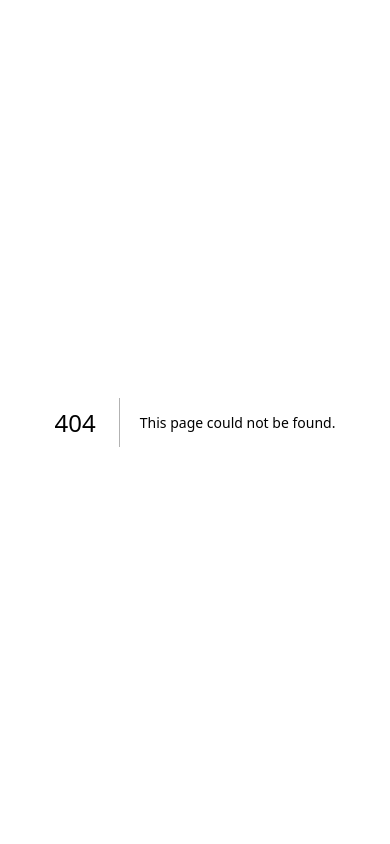
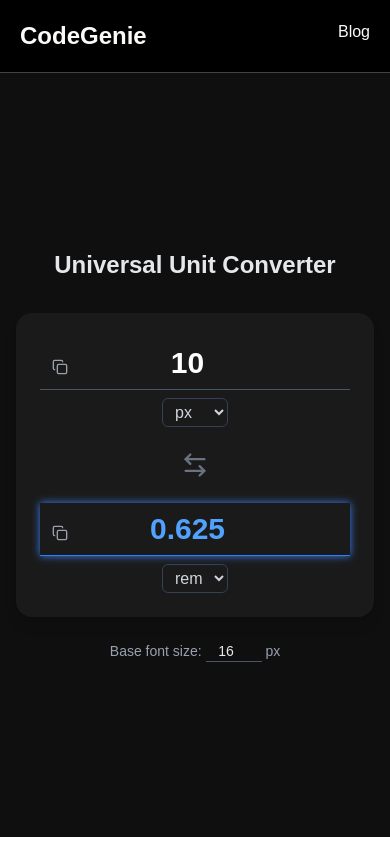
Before and after one commit to krashoka/codegenie, a Next.js app: page /tools/universal-unit-converter in a window 390 px wide. Before the commit this address had no page. Built offline with nearby package versions, Linux system fonts and the light colour scheme.

Commit message:
Universal-unit-converter added and mobile responsiveness implemented.

```diff
--- a/package.json
+++ b/package.json
@@ -11,6 +11,7 @@
   "dependencies": {
     "dayjs": "^1.11.13",
     "file-saver": "^2.0.5",
+    "framer-motion": "^12.23.24",
     "lorem-ipsum": "^2.0.8",
     "lucide-react": "^0.534.0",
     "next": "15.4.5",
--- a/src/app/page.tsx
+++ b/src/app/page.tsx
@@ -5,7 +5,7 @@ export default function Home() {
   return (
     <div>
       <Header />
-      <main className="max-w-4xl mx-auto pt-8 pb-8">
+      <main className="max-w-4xl mx-auto pt-8 pb-8 px-4">
         <section className="text-center mb-12">
           <h1 className="text-4xl font-bold text-white-900 mb-4">
             Welcome to <span className="text-blue-600">CodeGenie</span>
@@ -17,11 +17,12 @@ export default function Home() {
 
         <section className="grid grid-cols-1 sm:grid-cols-2 lg:grid-cols-3 gap-6">
           <ToolCard title="JSON Formatter" description="Format and beautify JSON data instantly." navigationLink="/tools/json-formatter"/>
-          <ToolCard title="UUID Generator" description="Generate unique UUIDs for any purpose." navigationLink="/tools/uuid-generator"/>
+          <ToolCard title="Universal Unit Converter" description="Convert between PX, REM, EM, %, VW, and VH instantly with real-time updates." navigationLink="/tools/universal-unit-converter"/>
           <ToolCard title="Base64 Encoder/Decoder" description="Encode or decode Base64 strings easily." navigationLink="/tools/base64-encoder-decoder"/>
           <ToolCard title="Lorem Ipsum Generator" description="Quickly generate placeholder text." navigationLink="/tools/lorem-ipsum-generator"/>
+          <ToolCard title="Timestamp Converter" description="Convert between UNIX timestamps and human-readable date formats." navigationLink="/tools/timestamp-converter"/>
+          <ToolCard title="UUID Generator" description="Generate unique UUIDs for any purpose." navigationLink="/tools/uuid-generator"/>
           <ToolCard title="Case Converter" description="Convert text to uppercase, lowercase, and more." navigationLink="/tools/case-converter"/>
-          <ToolCard title="Timestamp Converter" description="Convert between UNIX timestamps and human-readable date formats." navigationLink="/tools/timestamp-converter"/>
         </section>
       </main>
     </div>
--- a/src/app/tools/base64-encoder-decoder/page.tsx
+++ b/src/app/tools/base64-encoder-decoder/page.tsx
@@ -53,7 +53,7 @@ export default function Base64EncoderDecoder() {
   return (
     <>
       <Header />
-      <main className="max-w-4xl mx-auto px-4 py-10 bg-gray-900 text-white">
+      <main className="max-w-4xl mx-auto px-4 py-10 bg-gray-900 text-white mt-6">
         <h1 className="text-3xl font-bold mb-6">Base64 Encoder/Decoder</h1>
 
         <div className="flex flex-col md:flex-row gap-6 w-full">
--- a/src/app/tools/case-converter/page.tsx
+++ b/src/app/tools/case-converter/page.tsx
@@ -54,7 +54,7 @@ export default function CaseConverter() {
   return (
     <>
       <Header />
-      <main className="max-w-4xl mx-auto px-4 py-10 bg-gray-900">
+      <main className="max-w-4xl mx-auto px-4 py-10 bg-gray-900 mt-6">
         <div className="flex items-center justify-between gap-1 mb-6">
           <h1 className="text-3xl font-bold text-white">Case Converter</h1>
 
--- a/src/app/tools/json-formatter/page.tsx
+++ b/src/app/tools/json-formatter/page.tsx
@@ -78,16 +78,16 @@ export default function JsonFormatterPage() {
   return (
     <>
       <Header />
-      <main className="max-w-4xl mx-auto px-4 py-10 bg-gray-900 text-white">
-        <div className="flex justify-between items-end mb-6">
-          <div>
-            <h1 className="text-3xl font-bold mb-4">JSON Formatter</h1>
-            <p className="text-gray-400">
-              Paste your JSON below. It formats automatically as you type.
-            </p>
-          </div>
-          <h2 className="text-gray-300">- OR -</h2>
-          <div>
+      <main className="max-w-4xl mx-auto px-4 py-10 bg-gray-900 text-white mt-6">
+        <h1 className="text-3xl font-bold mb-4">JSON Formatter</h1>
+        <div className="flex flex-col sm:flex-row sm:justify-between sm:items-end mb-6 space-y-3 sm:space-y-0">
+          <p className="text-gray-400">
+            Paste your JSON below. It formats automatically as you type.
+          </p>
+
+          <h2 className="text-gray-300 text-center sm:text-left">- OR -</h2>
+
+          <div className="flex justify-center sm:justify-end">
             <button
               onClick={triggerFileInput}
               className="bg-green-600 text-white px-4 py-2 rounded hover:bg-green-700"
--- a/src/app/tools/lorem-ipsum-generator/page.tsx
+++ b/src/app/tools/lorem-ipsum-generator/page.tsx
@@ -59,17 +59,18 @@ export default function LoremIpsumPage() {
   return (
     <>
       <Header />
-      <main className="max-w-4xl mx-auto px-4 py-10 bg-gray-900">
+      <main className="max-w-4xl mx-auto px-4 py-10 bg-gray-900 mt-6">
         <h1 className="text-3xl font-bold text-[#fbfaf9] mb-6">
           Lorem Ipsum Generator
         </h1>
-        <div className="flex items-center gap-3 mb-6">
+        <div className="flex flex-col md:flex-row items-start md:items-center gap-3 mb-6">
+          <div>
             <input
               type="number"
               value={count}
               min={1}
               onChange={(e) => setCount(Number(e.target.value))}
-            className="border px-3 py-2 rounded-md w-20"
+              className="border px-3 py-2 rounded-md w-20 mr-3"
             />
             <select
               value={type}
@@ -86,9 +87,11 @@ export default function LoremIpsumPage() {
                 Words
               </option>
             </select>
+          </div>
+
           <button
             onClick={generate}
-            className="bg-blue-600 text-white px-4 py-2 rounded hover:bg-blue-700 transition"
+            className="bg-blue-600 text-white px-4 py-2 rounded hover:bg-blue-700 transition w-full md:w-auto"
           >
             Generate
           </button>
@@ -108,16 +111,17 @@ export default function LoremIpsumPage() {
               )}
             </div>
 
-            <div className="flex gap-4">
+            <div className="flex flex-col sm:flex-row gap-4">
               <button
                 onClick={handleCopy}
-                className="border border-white rounded-md bg-gray-800 text-white px-4 py-2 rounded hover:bg-gray-900"
+                className="border border-white rounded-md bg-gray-800 text-white px-4 py-2 hover:bg-gray-900 whitespace-nowrap"
               >
                 {copyToClipboard}
               </button>
+
               <button
                 onClick={handleDownload}
-                className="bg-green-600 text-white px-4 py-2 rounded hover:bg-green-700"
+                className="bg-green-600 text-white px-4 py-2 rounded hover:bg-green-700 whitespace-nowrap"
               >
                 Download .txt
               </button>
--- a/src/app/tools/timestamp-converter/page.tsx
+++ b/src/app/tools/timestamp-converter/page.tsx
@@ -83,7 +83,7 @@ export default function TimestampConverter() {
   return (
     <>
       <Header />
-      <main className="max-w-4xl mx-auto px-4 py-10 bg-gray-900">
+      <main className="max-w-4xl mx-auto px-4 py-10 bg-gray-900 mt-6">
         <h1 className="text-3xl font-bold text-[#fbfaf9] mb-6">
           Timestamp Converter
         </h1>
--- /dev/null
+++ b/src/app/tools/universal-unit-converter/page.tsx
@@ -0,0 +1,234 @@
+"use client";
+
+import { useState, useEffect } from "react";
+import { motion } from "framer-motion";
+import Header from "@/components/Header";
+import { ArrowLeftRight, CheckCheck, Copy } from "lucide-react";
+
+export default function UnitConverter() {
+  const [leftValue, setLeftValue] = useState("10");
+  const [rightValue, setRightValue] = useState("");
+  const [leftUnit, setLeftUnit] = useState("px");
+  const [rightUnit, setRightUnit] = useState("rem");
+  const [baseFontSize, setBaseFontSize] = useState(16);
+  const [activeSide, setActiveSide] = useState<"left" | "right">("left");
+  const [copyL, setCopyL] = useState(false);
+  const [copyR, setCopyR] = useState(false);
+
+  const units = ["px", "rem", "em", "%", "vw", "vh"];
+
+  // --- Conversion Logic ---
+  const convert = (value: number, from: string, to: string): number => {
+    if (isNaN(value)) return 0;
+    if (from === to) return value;
+
+    let pxValue = value;
+
+    // Convert to px
+    switch (from) {
+      case "rem":
+      case "em":
+        pxValue = value * baseFontSize;
+        break;
+      case "%":
+        pxValue = (value / 100) * baseFontSize;
+        break;
+      case "vw":
+        pxValue = (value / 100) * 1920;
+        break;
+      case "vh":
+        pxValue = (value / 100) * 1080;
+        break;
+    }
+
+    // Convert px to target unit
+    switch (to) {
+      case "rem":
+      case "em":
+        return pxValue / baseFontSize;
+      case "%":
+        return (pxValue / baseFontSize) * 100;
+      case "vw":
+        return (pxValue / 1920) * 100;
+      case "vh":
+        return (pxValue / 1080) * 100;
+      default:
+        return pxValue;
+    }
+  };
+
+  // --- Format output (remove unnecessary zeros) ---
+  const formatValue = (num: number): string => {
+    if (Number.isNaN(num)) return "";
+    const rounded = parseFloat(num.toFixed(6));
+    return rounded % 1 === 0
+      ? String(rounded)
+      : String(parseFloat(rounded.toString()));
+  };
+
+  // --- Convert only the opposite field ---
+  useEffect(() => {
+    if (activeSide === "left") {
+      const val = parseFloat(leftValue);
+      if (!isNaN(val)) {
+        const result = convert(val, leftUnit, rightUnit);
+        setRightValue(formatValue(result));
+      } else setRightValue("");
+    }
+  }, [leftValue, leftUnit, rightUnit, baseFontSize]);
+
+  useEffect(() => {
+    if (activeSide === "right") {
+      const val = parseFloat(rightValue);
+      if (!isNaN(val)) {
+        const result = convert(val, rightUnit, leftUnit);
+        setLeftValue(formatValue(result));
+      } else setLeftValue("");
+    }
+  }, [rightValue, rightUnit, leftUnit, baseFontSize]);
+
+  // --- Copy to clipboard ---
+  async function handleCopy(value: string, side: string) {
+    try {
+      await navigator.clipboard.writeText(value);
+      if (side === "left") {
+        setCopyL(true);
+        setTimeout(() => {
+          setCopyL(false);
+        }, 2000);
+      } else {
+        setCopyR(true);
+        setTimeout(() => {
+          setCopyR(false);
+        }, 2000);
+      }
+    } catch {
+      alert("Failed to copy!");
+    }
+  }
+
+  // --- Swap units and values ---
+  const handleSwap = () => {
+    setLeftUnit(rightUnit);
+    setRightUnit(leftUnit);
+    setLeftValue(rightValue);
+    setRightValue(leftValue);
+  };
+
+  return (
+    <>
+      <Header />
+      <main
+        className="bg-[#0f0f0f] text-white flex flex-col items-center justify-center px-4"
+        style={{ minHeight: "calc(100vh - 80px)" }}
+      >
+        <h1 className="text-2xl font-semibold mb-8 text-gray-200">
+          Universal Unit Converter
+        </h1>
+
+        <motion.div
+          className="flex flex-col md:flex-row items-center gap-6 bg-[#1a1a1a] p-6 rounded-2xl shadow-lg w-full max-w-3xl"
+          initial={{ opacity: 0, y: 20 }}
+          animate={{ opacity: 1, y: 0 }}
+          transition={{ duration: 0.5 }}
+        >
+          {/* Left Input */}
+          <div className="flex flex-col items-center w-full relative">
+            <button
+              className="absolute left-3 top-1/3 -translate-y-1/2 text-gray-400 hover:text-white"
+              onClick={() => handleCopy(leftValue, 'left')}
+            >
+              {copyL ? <CheckCheck size={16} /> : <Copy size={16} />}
+            </button>
+
+            <input
+              type="number"
+              value={leftValue}
+              onChange={(e) => {
+                setLeftValue(e.target.value);
+                setActiveSide("left");
+              }}
+              className={`w-full text-center text-3xl font-semibold bg-transparent border-b ${
+                activeSide === "right"
+                  ? "text-blue-400 border-blue-500 shadow-[0_0_8px_#3b82f6]"
+                  : "text-white border-gray-600"
+              } focus:outline-none py-2 transition-all`}
+            />
+
+            <select
+              value={leftUnit}
+              onChange={(e) => setLeftUnit(e.target.value)}
+              className="bg-transparent text-gray-300 focus:outline-none border border-gray-700 rounded-md px-2 py-1 mt-2"
+            >
+              {units.map((u) => (
+                <option key={u} value={u} className="bg-[#1a1a1a]">
+                  {u}
+                </option>
+              ))}
+            </select>
+          </div>
+
+          {/* Swap Icon */}
+          <motion.div
+            whileHover={{ rotate: 180, scale: 1.1 }}
+            transition={{ type: "spring", stiffness: 300 }}
+            className="text-gray-500 hover:text-blue-400 transition-colors"
+          >
+            <ArrowLeftRight
+              size={28}
+              className="cursor-pointer"
+              onClick={handleSwap}
+            />
+          </motion.div>
+
+          {/* Right Input */}
+          <div className="flex flex-col items-center w-full relative">
+            <button
+              className="absolute left-3 top-1/3 -translate-y-1/2 text-gray-400 hover:text-white"
+              onClick={() => handleCopy(rightValue, 'right')}
+            >
+              {copyR ? <CheckCheck size={16} /> : <Copy size={16} />}
+            </button>
+
+            <input
+              type="number"
+              value={rightValue}
+              onChange={(e) => {
+                setRightValue(e.target.value);
+                setActiveSide("right");
+              }}
+              className={`w-full text-center text-3xl font-semibold bg-transparent border-b ${
+                activeSide === "left"
+                  ? "text-blue-400 border-blue-500 shadow-[0_0_8px_#3b82f6]"
+                  : "text-white border-gray-600"
+              } focus:outline-none py-2 transition-all`}
+            />
+
+            <select
+              value={rightUnit}
+              onChange={(e) => setRightUnit(e.target.value)}
+              className="bg-transparent text-gray-300 focus:outline-none border border-gray-700 rounded-md px-2 py-1 mt-2"
+            >
+              {units.map((u) => (
+                <option key={u} value={u} className="bg-[#1a1a1a]">
+                  {u}
+                </option>
+              ))}
+            </select>
+          </div>
+        </motion.div>
+
+        <p className="text-gray-400 text-sm mt-6 text-center">
+          Base font size:&nbsp;
+          <input
+            type="number"
+            value={baseFontSize}
+            onChange={(e) => setBaseFontSize(Number(e.target.value))}
+            className="bg-transparent border-b border-gray-600 text-gray-200 w-14 text-center focus:outline-none focus:border-blue-500 transition-all"
+          />{" "}
+          px
+        </p>
+      </main>
+    </>
+  );
+}
--- a/src/app/tools/uuid-generator/page.tsx
+++ b/src/app/tools/uuid-generator/page.tsx
@@ -32,12 +32,12 @@ export default function UUIDGenerator() {
   return (
     <>
       <Header />
-      <main className="max-w-4xl mx-auto px-4 py-10 bg-gray-900">
+      <main className="max-w-4xl mx-auto px-4 py-10 bg-gray-900 mt-6">
           <h1 className="text-3xl font-bold text-white mb-6">
             UUID Generator
           </h1>
 
-          <div className="flex flex-col md:flex-row items-end gap-4 mb-6">
+          <div className="flex flex-col md:flex-row items-start md:items-end gap-4 mb-6">
             <div>
               <label className="block font-medium mb-1">Select Version</label>
               <select
@@ -60,14 +60,15 @@ export default function UUIDGenerator() {
                 onChange={(e) => setCount(Number(e.target.value))}
                 className="border p-2 rounded w-24"
               />
-            </div>
-
-            <button
+              <button
               onClick={generateUUIDs}
-              className="bg-blue-600 text-white px-4 py-2 rounded hover:bg-blue-700 transition"
+              className="bg-blue-600 text-white px-4 py-2 rounded hover:bg-blue-700 transition ml-4"
               >
               Generate
             </button>
+            </div>
+
+
           </div>
 
           {uuids.length > 0 && (
--- a/src/components/Header.tsx
+++ b/src/components/Header.tsx
@@ -8,7 +8,7 @@ import { Sun, Moon } from "lucide-react";
 
 export default function Header() {
   return (
-    <header className="bg-black shadow-sm p-5 mb-6 border-b border-b-[#3f434c]">
+    <header className="bg-black shadow-sm p-5 border-b border-b-[#3f434c]">
       <nav className="max-w-4xl mx-auto flex justify-between">
         <Link href="/" className="font-bold text-2xl text-[#fbfaf9]">
           CodeGenie
```
Also changed, not shown: 1 other file (tests, documents, lock files or other folders). Lines whose indentation alone changed are shown as unchanged.
